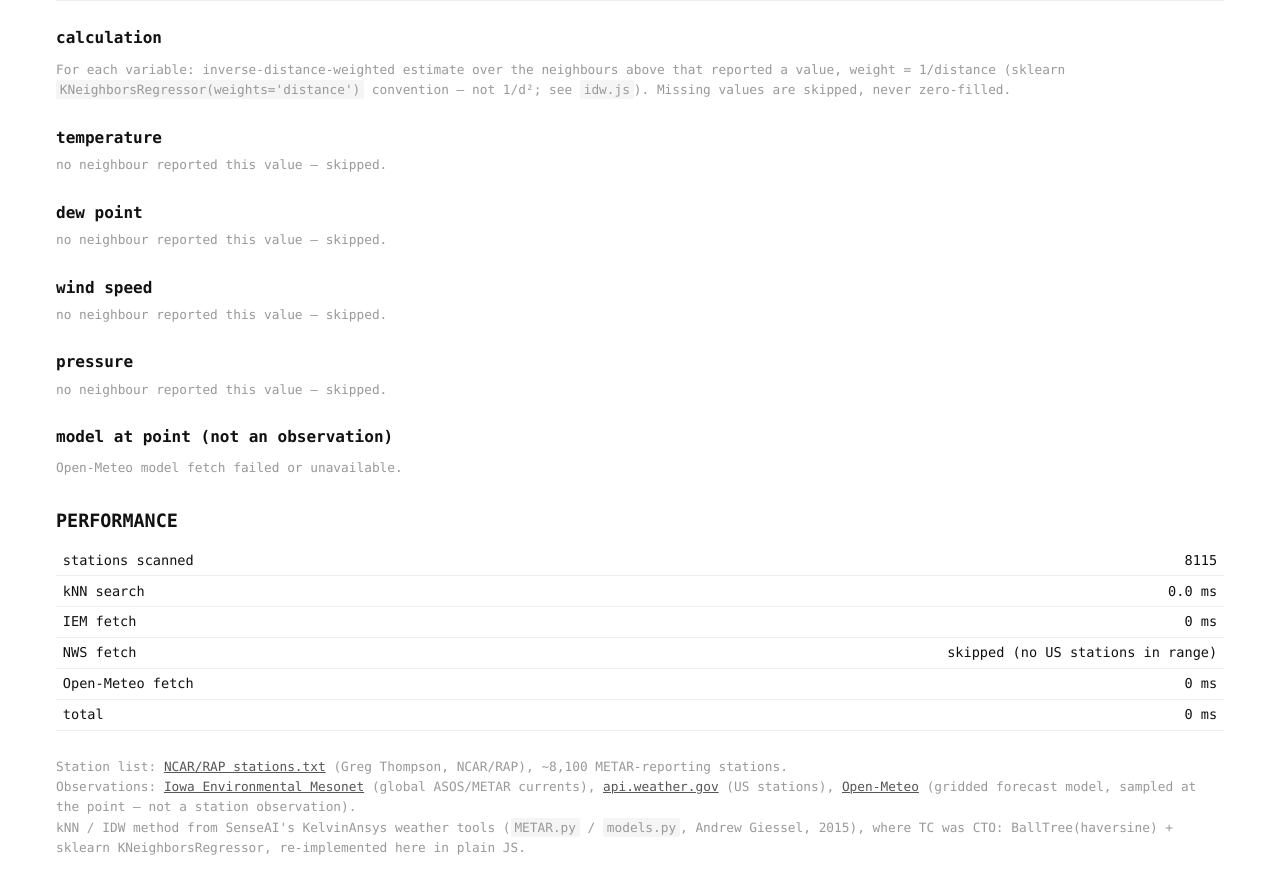
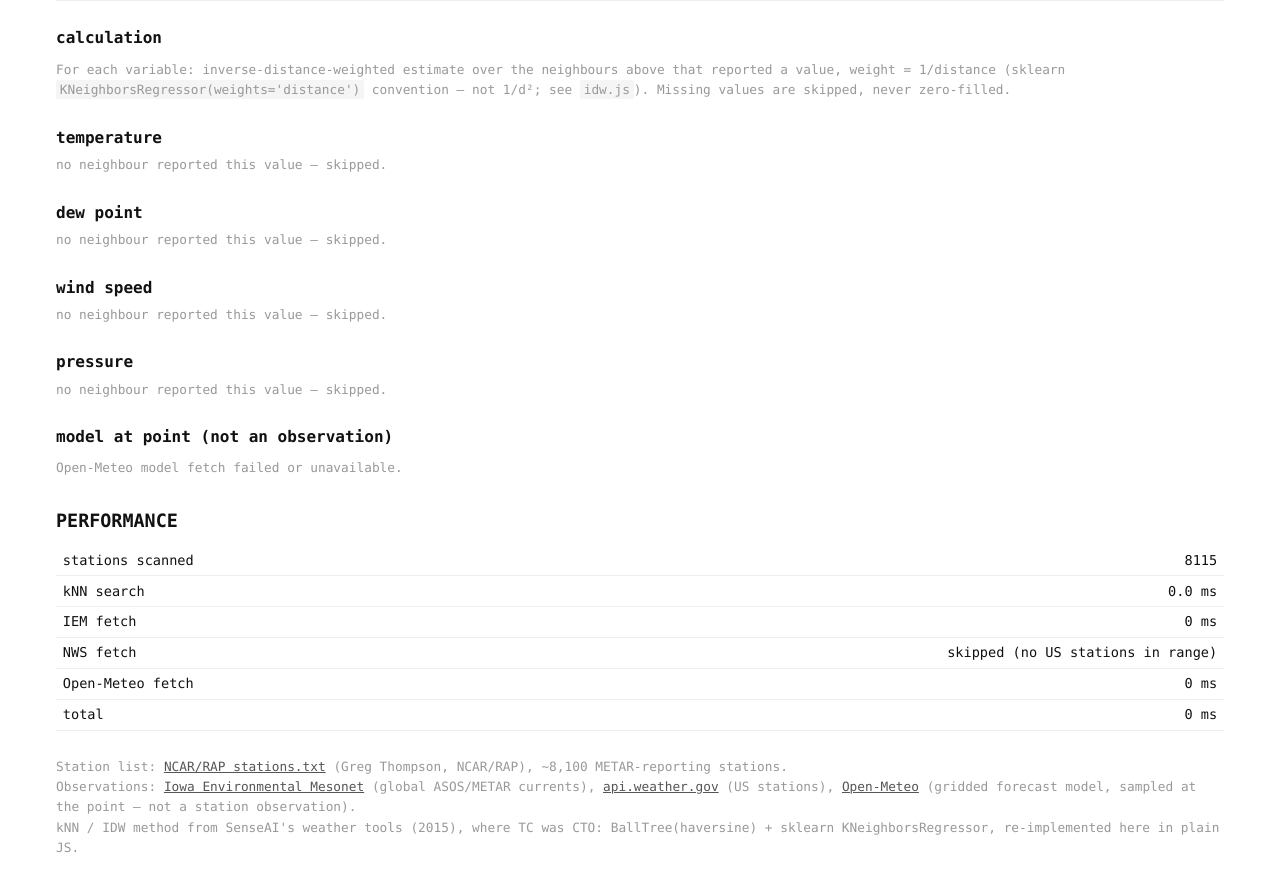
Before and after one commit to idle-intelligence/trucs.ai, a Jekyll site: the page knn-weather/index.html, which Jekyll copies as it is, in a window 1280 px wide and 900 px high, scrolled down 778 px. Shown: the top 894 px of the window. Built offline with Jekyll 4.4.1, drawn with Linux system fonts in a browser that asks for light colours.

Commit message:
knn-weather: credit SenseAI

```diff
--- a/knn-weather/index.html
+++ b/knn-weather/index.html
@@ -126,7 +126,7 @@
     <p class="panel-desc" style="margin-top: 2em;">
       Station list: <a href="http://www.rap.ucar.edu/weather/surface/stations.txt">NCAR/RAP stations.txt</a> (Greg Thompson, NCAR/RAP), ~8,100 METAR-reporting stations.<br>
       Observations: <a href="https://mesonet.agron.iastate.edu/">Iowa Environmental Mesonet</a> (global ASOS/METAR currents), <a href="https://www.weather.gov/documentation/services-web-api">api.weather.gov</a> (US stations), <a href="https://open-meteo.com/">Open-Meteo</a> (gridded forecast model, sampled at the point — not a station observation).<br>
-      kNN / IDW method from SenseAI's KelvinAnsys weather tools (<code>METAR.py</code> / <code>models.py</code>, Andrew Giessel, 2015), where TC was CTO: BallTree(haversine) + sklearn KNeighborsRegressor, re-implemented here in plain JS.
+      kNN / IDW method from SenseAI's weather tools (2015), where TC was CTO: BallTree(haversine) + sklearn KNeighborsRegressor, re-implemented here in plain JS.
     </p>
   </main>
 
```
